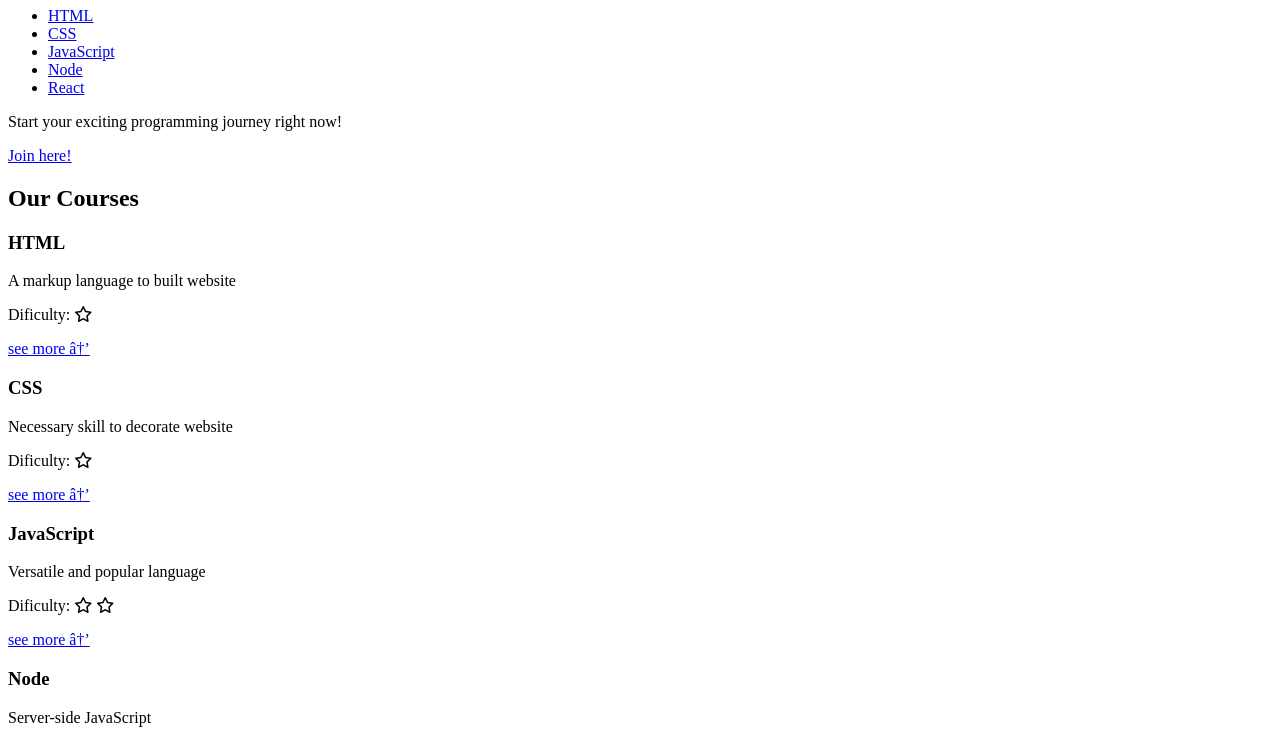
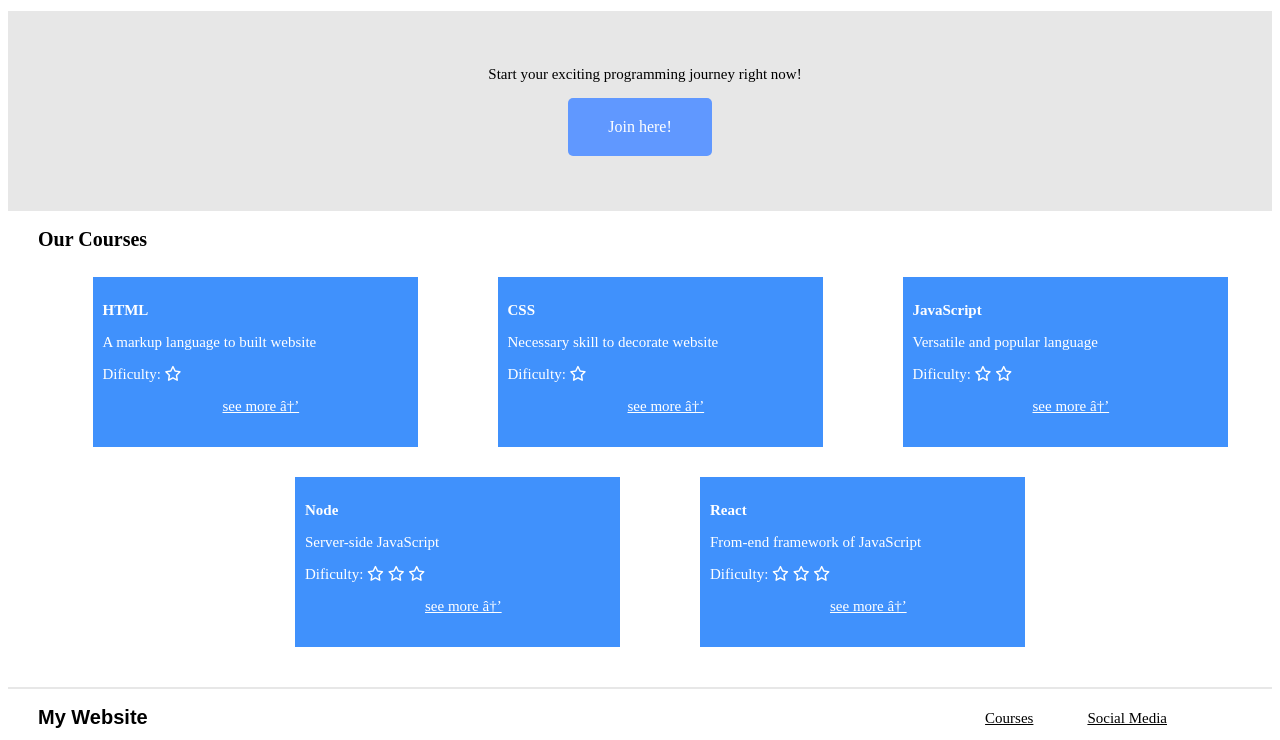
Before and after one commit to zafarinaaz/zafarinaaz.github.io, a plain HTML site: page index.html in a window 1280 px wide. Shown: the part 129-869 px from the top of the page. Drawn offline with Linux system fonts and the light colour scheme.

Commit message:
Update index.html

```diff
--- a/index.html
+++ b/index.html
@@ -4,8 +4,8 @@
         <meta charset="uff-8">
         <meta name="viewport" content="width=device-width, initial-scale=1.0">
         <title>website-yyn</title>
-        <link rel="stylesheet" href="Style.css">
-        <link rel="stylesheet" href="resp.css">
+        <link rel="stylesheet" href="Stylesheet.css">
+        <link rel="stylesheet" href="responsive.css">
         <script src="https://kit.fontawesome.com/ee812df33e.js" crossorigin="anonymous"></script>
     </head>
     <body>
```
